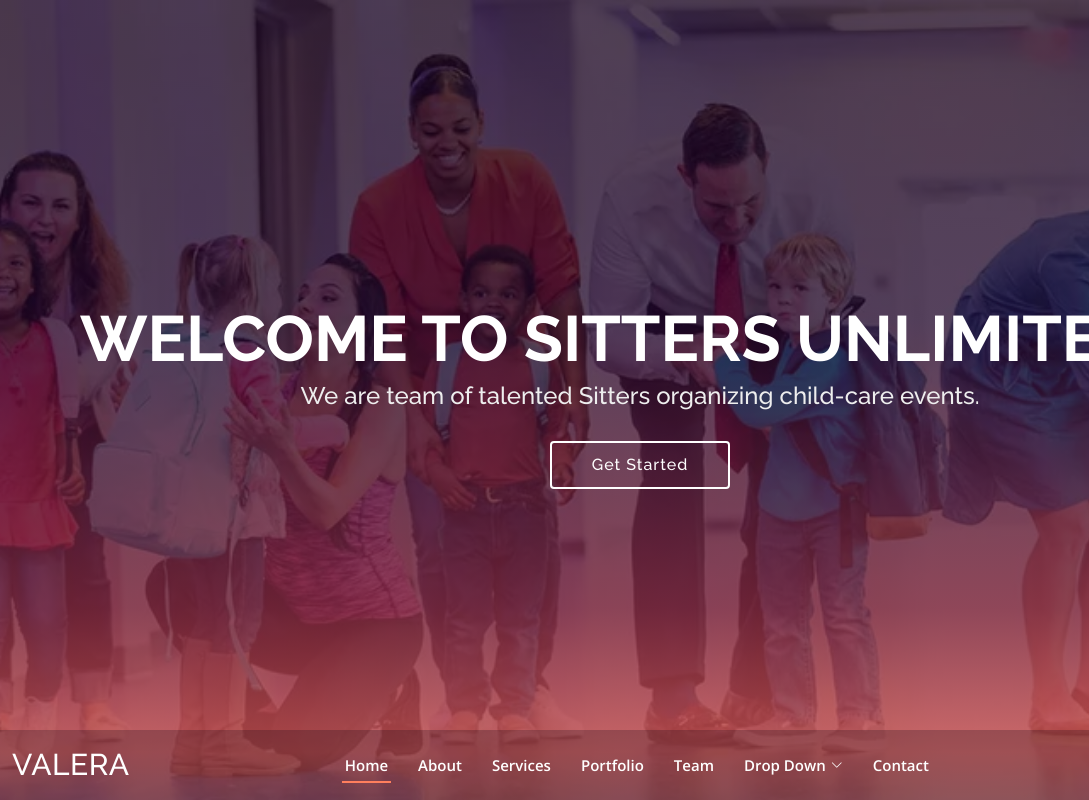
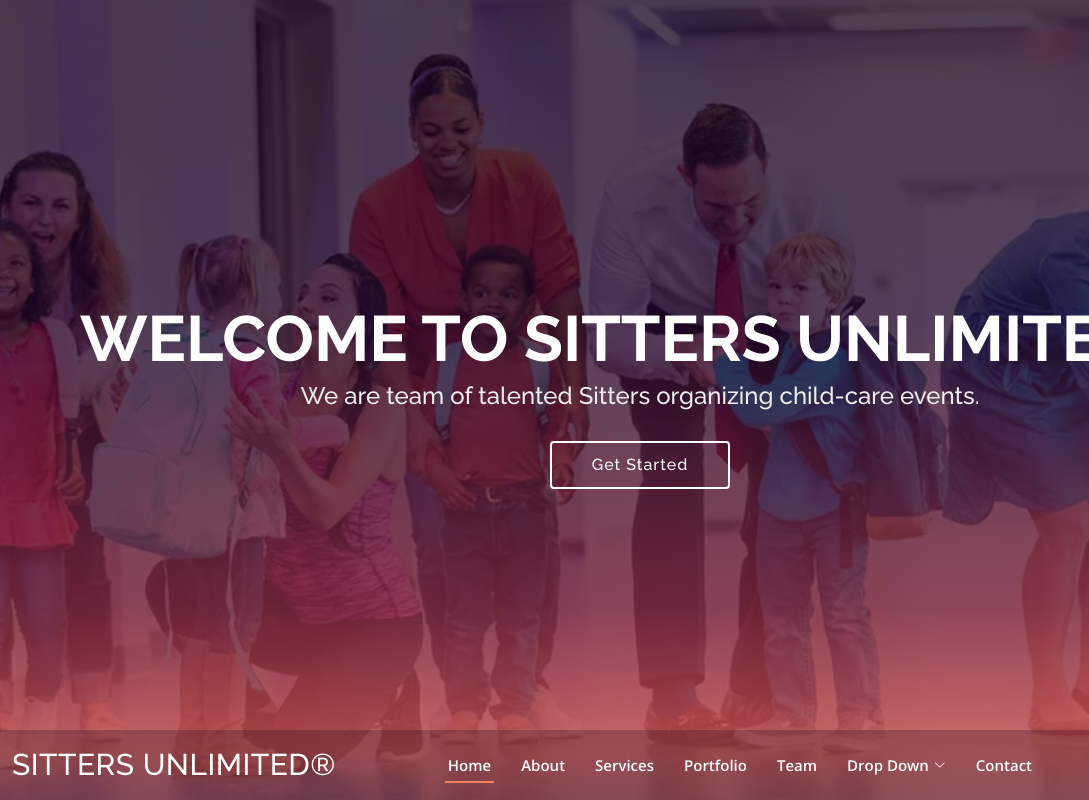
Before and after one commit to LordBramster/oc_sitters_unl, a plain HTML site: page index.html in a window 1280 px wide. Shown: the top 800 px of the page, 0-1089 px from the left. Drawn offline with nearby package versions, Linux system fonts and the light colour scheme.

Commit message:
Update index.html

```diff
--- a/index.html
+++ b/index.html
@@ -50,7 +50,7 @@
   <header id="header" class="d-flex align-items-center ">
     <div class="container-fluid d-flex align-items-center justify-content-lg-between">
 
-      <h1 class="logo me-auto me-lg-0"><a href="index.html">Valera</a></h1>
+      <h1 class="logo me-auto me-lg-0"><a href="index.html">Sitters Unlimited®</a></h1>
       <!-- Uncomment below if you prefer to use an image logo -->
       <!-- <a href="index.html" class="logo me-auto me-lg-0"><img src="assets/img/logo.png" alt="" class="img-fluid"></a>-->
 
```
